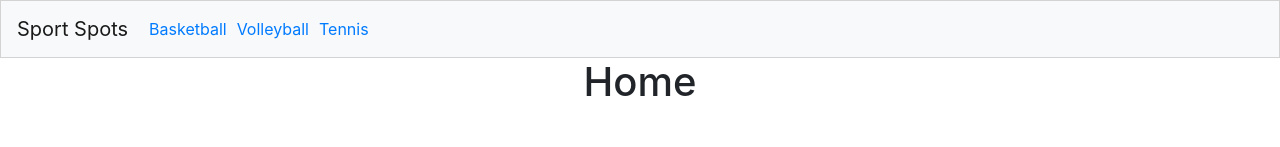
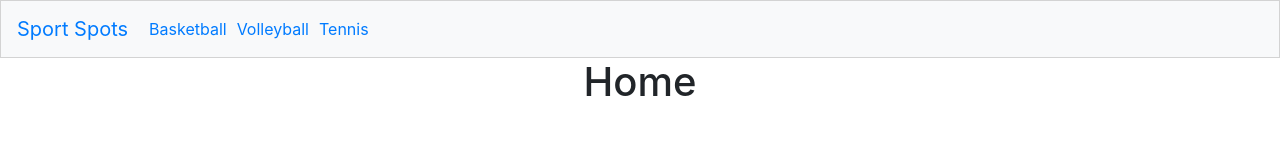
Before and after one commit to Chiemychanga/SportSpots, a React (Create React App) app: page / in a window 1280 px wide. Shown: the top 147 px of the page. Built offline with nearby package versions, Linux system fonts and the light colour scheme; what google-maps-react would draw is missing.

Commit message:
Made the header link to the home page when {Sport Spots} is clicked.

```diff
--- a/src/components/Header.js
+++ b/src/components/Header.js
@@ -7,7 +7,7 @@ export default class Header extends React.Component {
     return (
       <header>
         <nav className="navbar navbar-expand-lg navbar-light bg-light">
-          <a className="navbar-brand" href="/">Sport Spots</a>
+          <a className="navbar-brand"><Link to="/">Sport Spots</Link></a>
           <button
             className="navbar-toggler"
             type="button"
```
